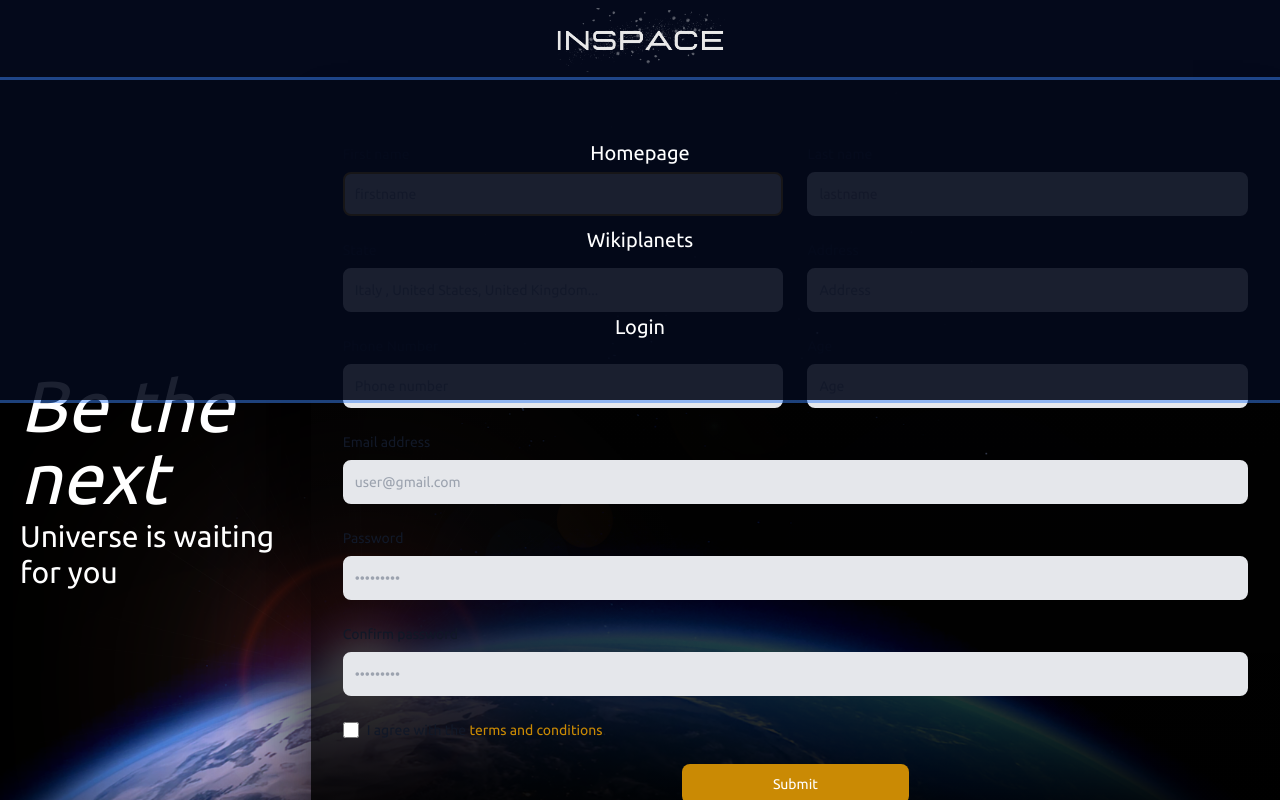
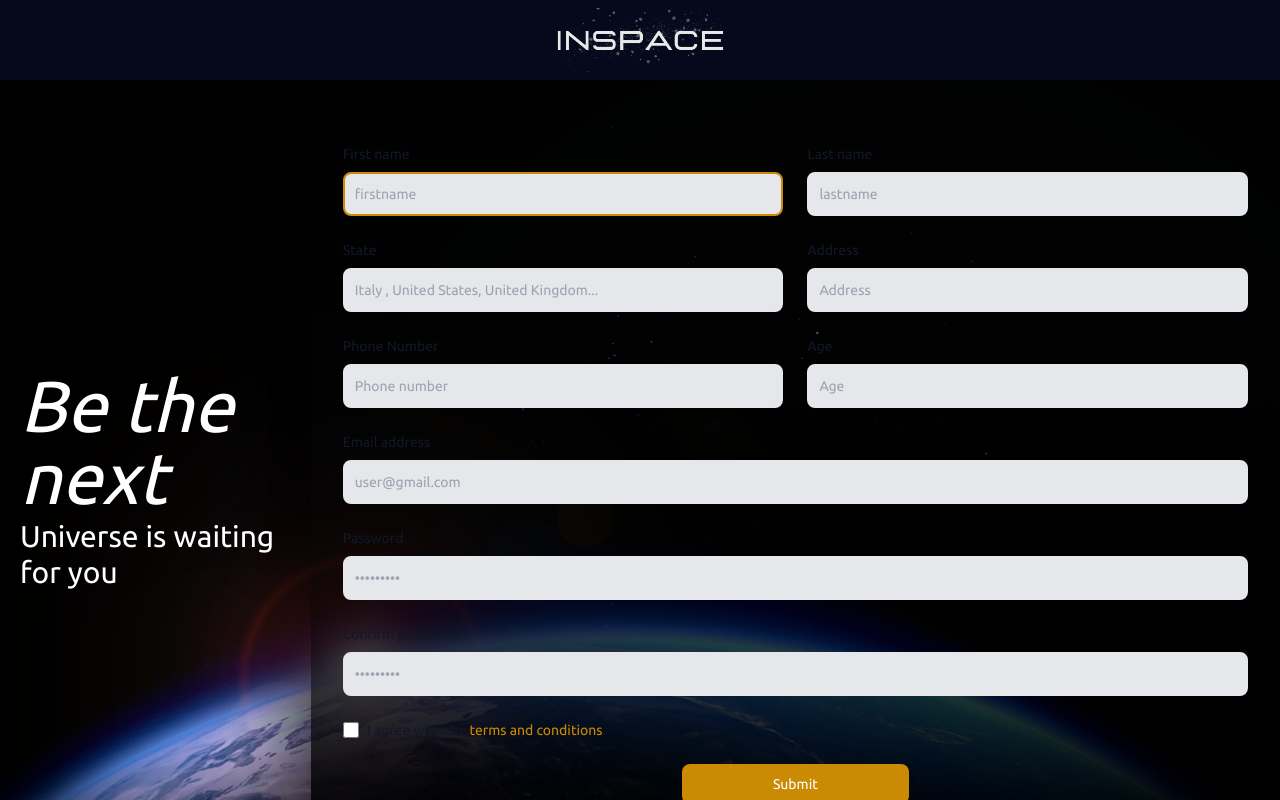
Before and after one commit to Graziano10/InSpace_Project, a React (Vite) app in the folder InSpace/: page /form-planet in a window 1280 px wide. Shown: the top 800 px of the page. Built offline with nearby package versions, Linux system fonts and the light colour scheme.

Commit message:
AGGIUSTATA NAVBAR E X

```diff
--- a/InSpace/src/components/atoms/RegBurger.jsx
+++ b/InSpace/src/components/atoms/RegBurger.jsx
@@ -5,7 +5,7 @@ const RegBurger = ({isActive , handleToggle}) => {
     <section onClick={handleToggle} className="flex flex-col gap-2 md:gap-3 absolute left-5 md:left-10 xl:hidden" >
       <div className={` w-8 h-1 sm:w-8 sm:h-2 md:w-14 md:h-1 bg-white rounded-lg ${isActive ? 'rotate-45 translate-y-3 md:w-12' :''} `}></div>
       <div className={`w-8 h-1 sm:w-8 sm:h-2 md:w-14 md:h-1 bg-white rounded-lg ${isActive ? 'hidden' : ''}`}></div>
-      <div className={`w-8 h-1 sm:w-8 sm:h-2 md:w-14 md:h-1 bg-white rounded-lg ${isActive ? '-rotate-45 md:w-12 -translate-y-1' : ''}`}></div>
+      <div className={`w-8 h-1 sm:w-8 sm:h-2 md:w-14 md:h-1 bg-white rounded-lg ${isActive ? '-rotate-45 md:w-12 md:-translate-y-1' : ''}`}></div>
     </section>
   );
 };
--- a/InSpace/src/pages/FormPlanet.jsx
+++ b/InSpace/src/pages/FormPlanet.jsx
@@ -13,10 +13,10 @@ export const FormPlanet = () => {
   const first_name = useRef();
   const password_confirm = useRef();
 
-  const [isActive, setIsAcive] = useState(false)
+  const [isActive, setIsActive] = useState(false)
 
   const handleToggle = () => {
-    setIsAcive(!isActive)
+    setIsActive(!isActive)
   }
 
   const [data, setData] = useState({
@@ -70,12 +70,12 @@ export const FormPlanet = () => {
         pauseOnHover
         theme="dark"
       />
-      <nav className=" w-screen h-20  flex items-center bg-[#04091b] ">
+      <nav className=" w-screen h-20  flex items-center bg-[#04091b] sticky top-0">
         <RegBurger isActive={isActive} handleToggle={handleToggle}/>
         <RegLogo />
       </nav>
 
-      <aside className="absolute top-20  w-full h-2/5 flex  bg-[#04091b]/90 text-xl">
+      <aside className={` ${isActive ? 'absolute top-20  w-full h-2/5 flex  bg-[#04091b]/90 text-xl' : 'hidden'}`}>
         <ul className="text-white ring w-full flex justify-evenly items-center flex-col ">
           <li>Homepage</li>
 
```
